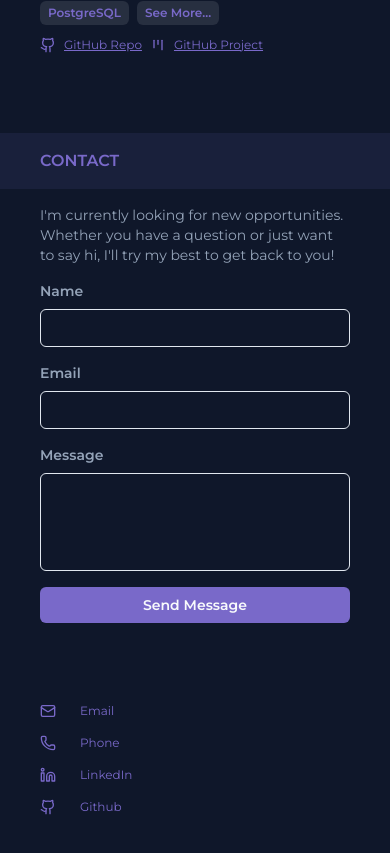
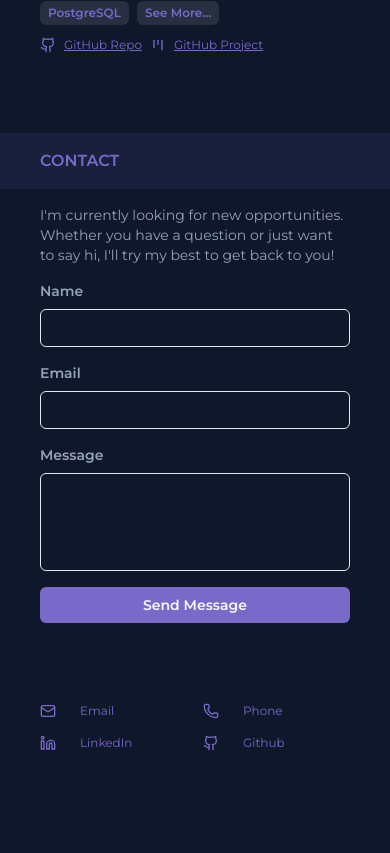
Before and after one commit to romiaujla/portfolio-2025, a React (Vite) app: page / in a window 390 px wide. Shown: the part 2895-3748 px from the top of the page. After the commit the page ends 3686 px from the top, so only its background shows below. Built offline with nearby package versions, Linux system fonts and the light colour scheme.

Commit message:
Minor changes

```diff
--- a/src/pages/Contact.tsx
+++ b/src/pages/Contact.tsx
@@ -52,6 +52,7 @@ export const Contact = () => {
 
     setTimeout(() => {
       setShowSuccess(false);
+      setShowError(false);
     }, 3000);
   };
 
@@ -180,7 +181,7 @@ export const Contact = () => {
         </form>
       </div>
 
-      <div className="grid grid-cols-1 md:grid-cols-2 gap-4 mt-10 px-10 lg:px-0">
+      <div className="grid grid-cols-2 gap-4 mt-10 px-10 lg:px-0">
         {contactList.map((contact) => (
           <div key={contact.label} className="flex flex-row gap-6 items-center">
             <div className="w-4 h-4 text-primary">{contact.icon}</div>
```
